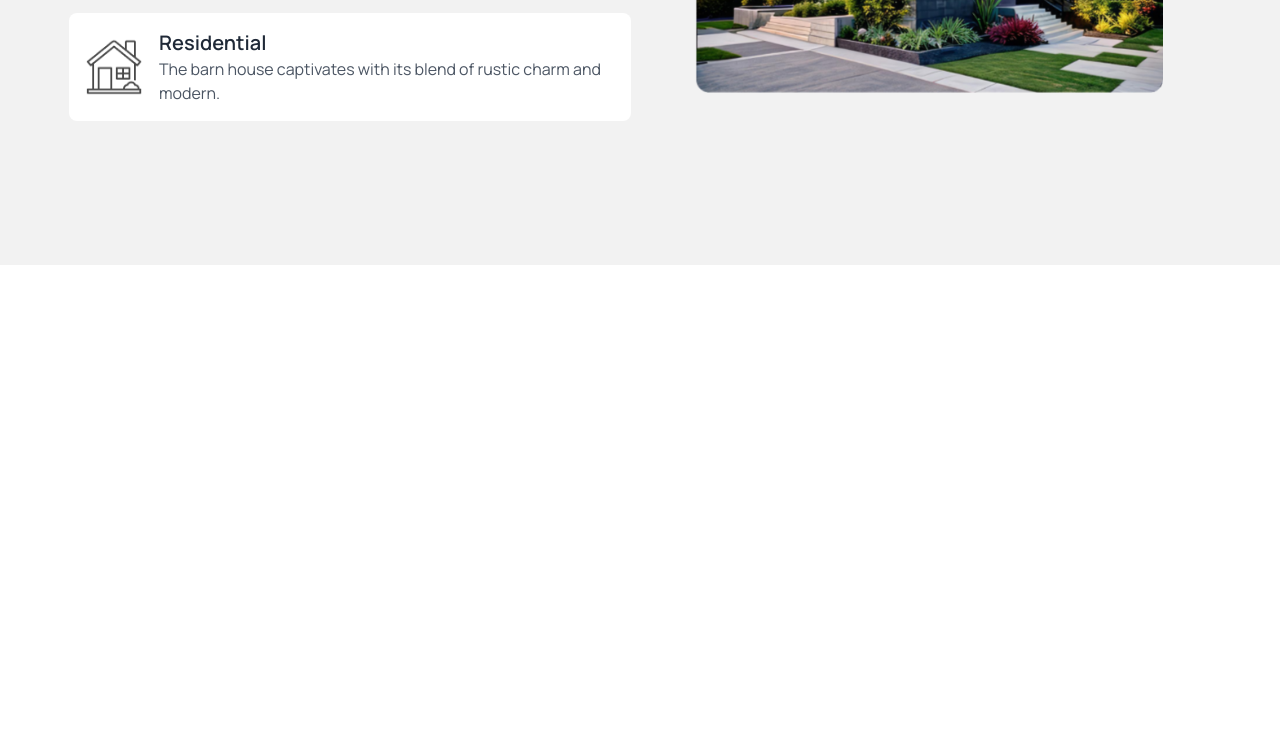
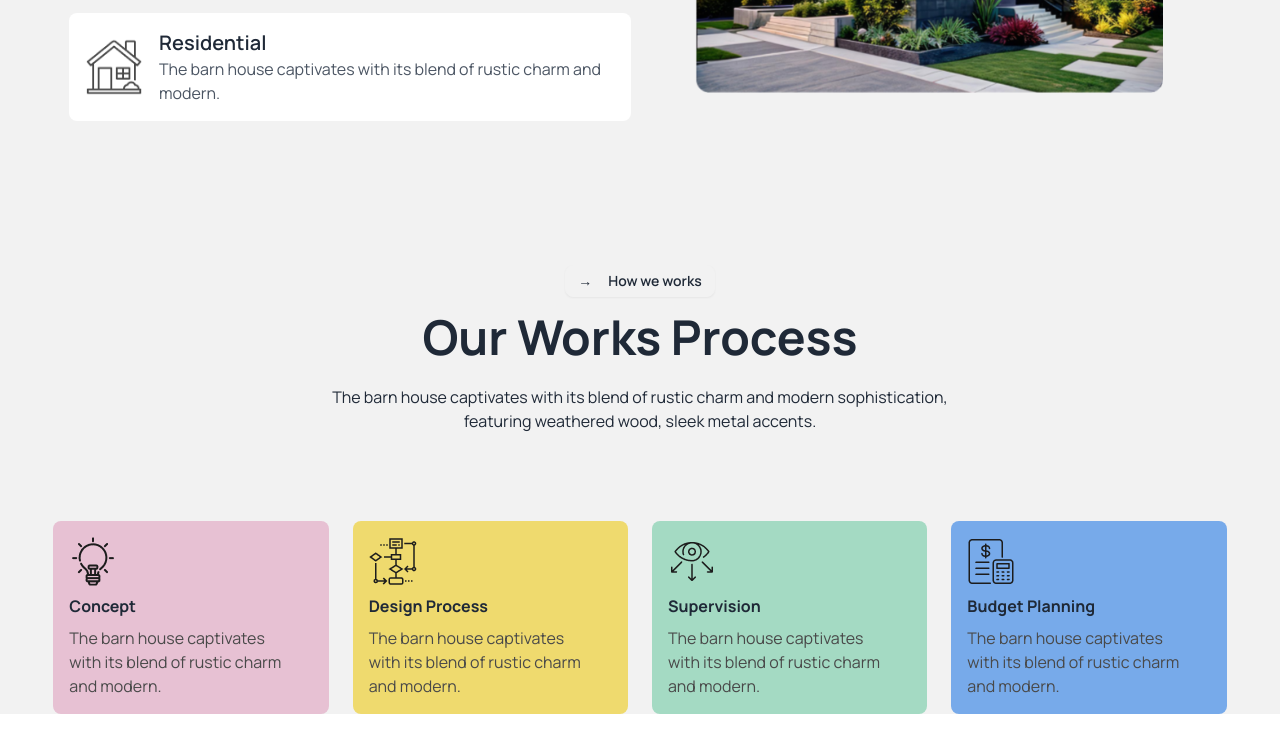
Before and after one commit to mrmoinbd/assignment-third-reset, a plain HTML site: page index.html in a window 1280 px wide. Shown: the part 1317-2069 px from the top of the page. Before the commit the page ends 1582 px from the top, so only its background shows below. Drawn offline with nearby package versions, Linux system fonts and the light colour scheme.

Commit message:
added work process section

```diff
--- a/index.html
+++ b/index.html
@@ -110,8 +110,8 @@
   </header>
 
   <main class="bg-base-200">
-    <!-- design thoughful section start -->
-    <section class="design-section lg:w-11/12 mx-auto">
+    <!-- design thoughtful section start -->
+    <section class="lg:w-11/12 mx-auto">
       <div class="hero min-h-screen mx-auto">
         <div class="hero-content flex-col lg:flex-row items-center justify-evenly lg:p-12">
           <div class="lg:w-1/2 text-center lg:text-start">
@@ -176,7 +176,77 @@
         </div>
       </div>
     </section>
-    <!-- design thoughful section end -->
+    <!-- design thoughtful section end -->
+
+    <!-- Work process section start -->
+    <section class=" lg:w-11/12 mx-auto mb-32">
+      <div class="text-center">
+        <div class="mb-4">
+          <button class="btn btn-sm bg-white rounded-3xl">
+            <span class="mr-2">→</span> How we works
+          </button>
+        </div>
+        <h1 class="lg:text-5xl text-2xl font-bold">Our Works Process</h1>
+        <p class="py-6">
+          The barn house captivates with its blend of rustic charm and modern
+          sophistication, <br />
+          featuring weathered wood, sleek metal accents.
+        </p>
+      </div>
+      <!-- Cards start -->
+      <div class="grid grid-cols-1 gap-4  p-6 lg:p-0 lg:grid-cols-4 gap-x-6  mt-16">
+        <!-- card 1 start -->
+        <div class="bg-[#E7C1D3] rounded-lg p-4 space-y-2">
+          <img src="./assets/concept.png" alt="" />
+          <h1 class="font-bold">Concept</h1>
+          <p class="text-[#494949]">
+            The barn house captivates <br />
+            with its blend of rustic charm <br />
+            and modern.
+          </p>
+        </div>
+        <!-- card 1 end -->
+
+        <!-- card 2 start -->
+        <div class="bg-[#EFDA6E] rounded-lg p-4 space-y-2">
+          <img src="./assets/flow-chart.png" alt="" />
+          <h1 class="font-bold">Design Process</h1>
+          <p class="text-[#494949]">
+            The barn house captivates <br />
+            with its blend of rustic charm <br />
+            and modern.
+          </p>
+        </div>
+        <!-- card 2 end -->
+
+        <!-- card 3 start-->
+        <div class="bg-[#A4DAC3] rounded-lg p-4 space-y-2">
+          <img src="./assets/vision.png" alt="" />
+          <h1 class="font-bold">Supervision</h1>
+          <p class="text-[#494949]">
+            The barn house captivates <br />
+            with its blend of rustic charm <br />
+            and modern.
+          </p>
+        </div>
+        <!-- card 3 end -->
+
+        <!-- card 4 start-->
+        <div class="bg-[#77AAEA] rounded-lg p-4 space-y-2">
+          <img src="./assets/budget-planning.png" alt="" />
+          <h1 class="font-bold">Budget Planning</h1>
+          <p class="text-[#494949]">
+            The barn house captivates <br />
+            with its blend of rustic charm <br />
+            and modern.
+          </p>
+        </div>
+        <!-- card 4 end -->
+      </div>
+      <!-- cards end -->
+    </section>
+    <!-- Work process section end -->
+
 
   </main>
   <footer>
```
Also changed, not shown: 1 other file.
